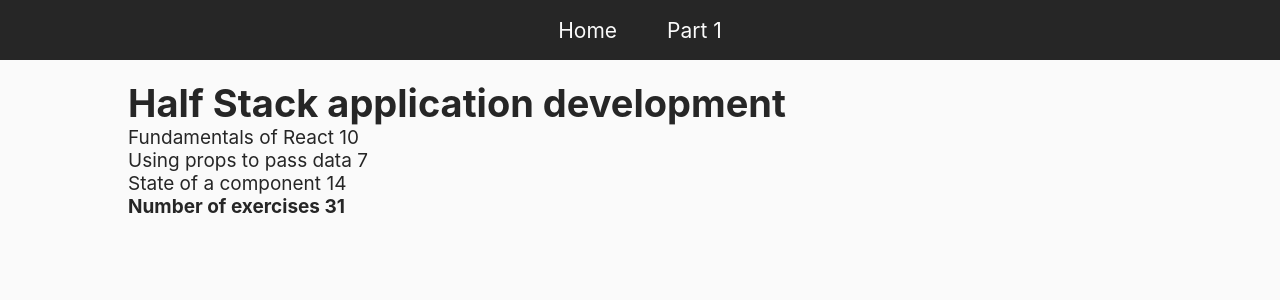
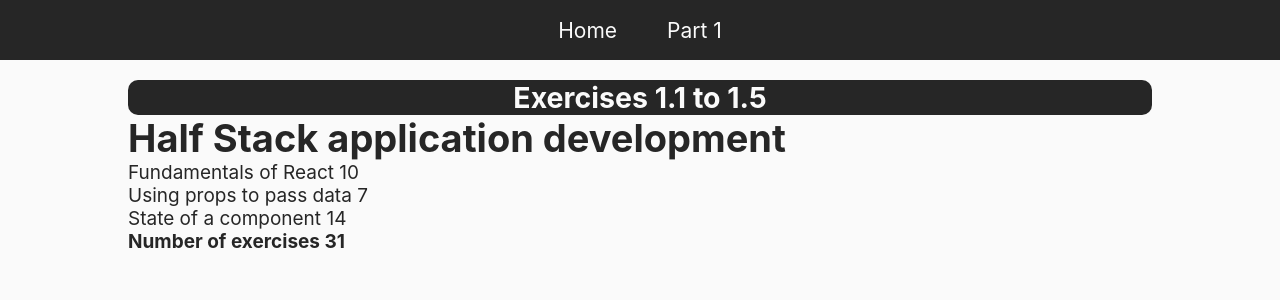
Before and after one commit to juancaricodev/fullstack-bootcamp, a React app: page /partone in a window 1280 px wide. Shown: the top 300 px of the page. Built offline with nearby package versions, Linux system fonts and the light colour scheme.

Commit message:
feat: updates applied to global styles

```diff
--- a/src/assets/styles/global.scss
+++ b/src/assets/styles/global.scss
@@ -32,3 +32,10 @@ a {
     font-weight: 600;
   }
 }
+
+.part-tag  {
+  text-align: center;
+  color: $color-white;
+  border-radius: 10px;
+  background-color: $color-black;
+}
--- a/src/containers/PartOne.jsx
+++ b/src/containers/PartOne.jsx
@@ -25,6 +25,8 @@ const PartOne = () => {
 
   return (
     <>
+      <h2 className='part-tag'>Exercises 1.1 to 1.5</h2>
+
       <Header course={course} />
 
       <Content course={course} />
```
